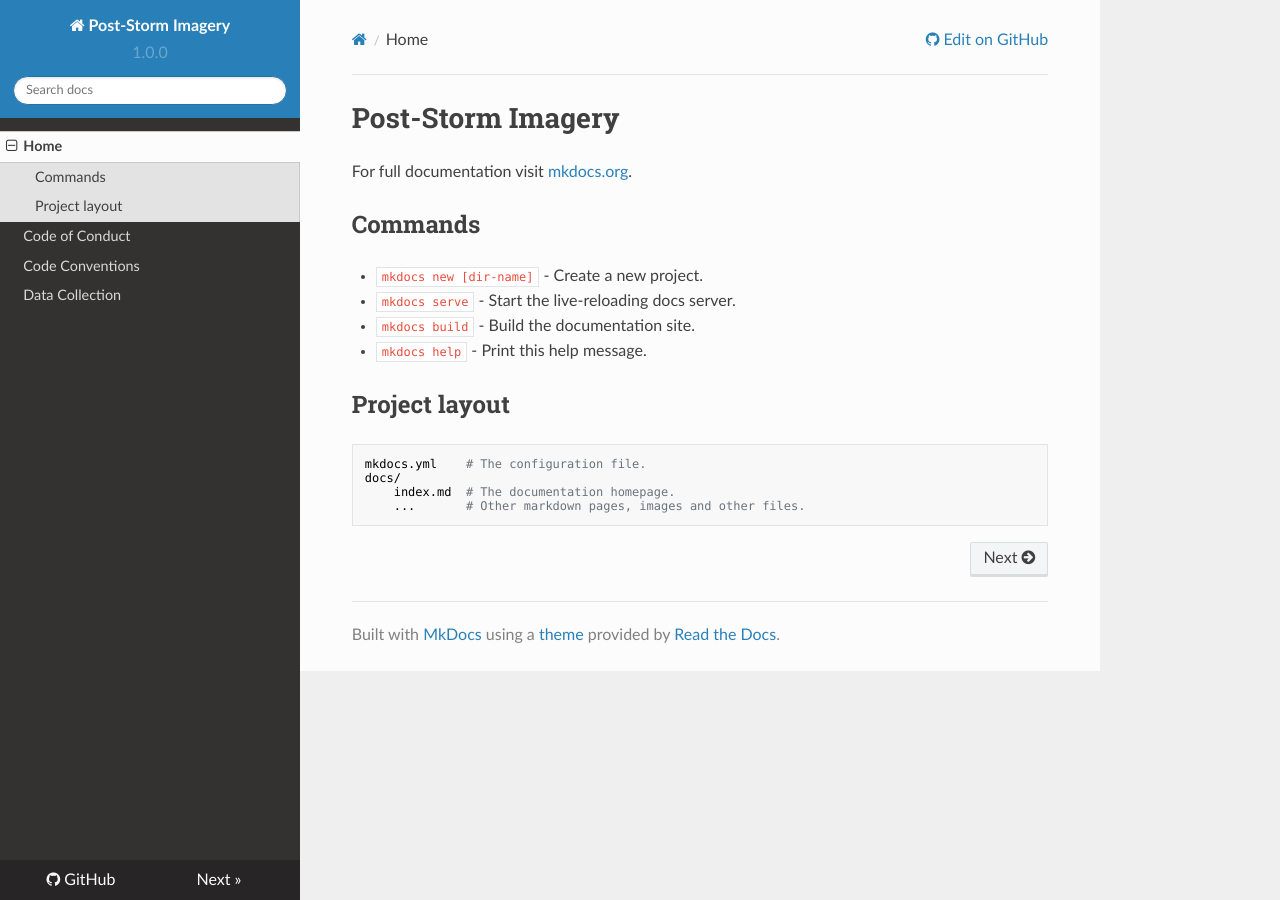
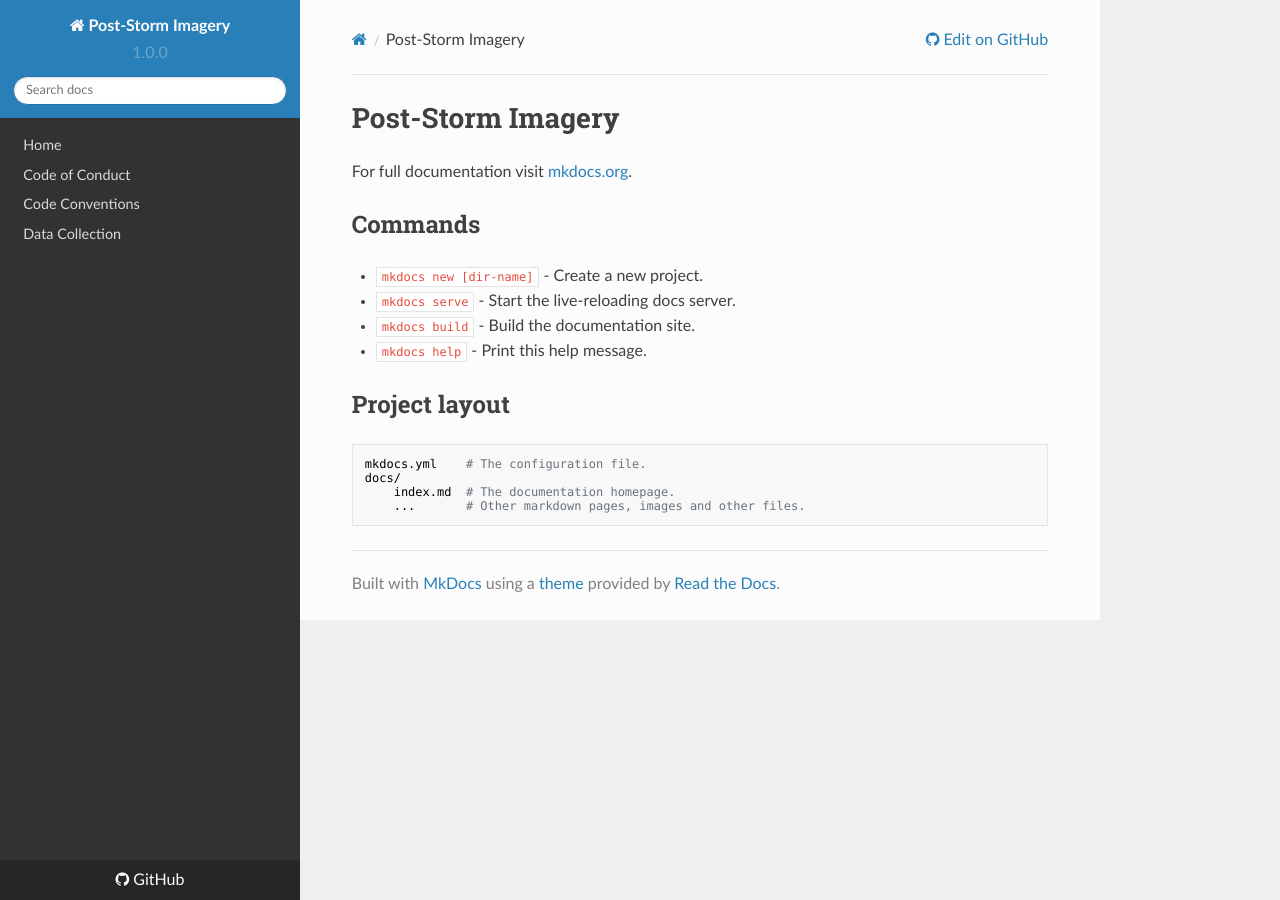
Before and after one commit to UNCG-CSE/Poststorm_Imagery, an MkDocs documentation site: the page built from docs/index.md, in a window 1280 px wide. Built offline with MkDocs 1.6.1, drawn with Linux system fonts in a browser that asks for light colours; nearby versions of some CDN libraries.

Commit message:
Try updating README as index (mkdocs)

```diff
--- a/mkdocs.yml
+++ b/mkdocs.yml
@@ -6,7 +6,7 @@
 site_url: 'https://post-storm-imagery.readthedocs.io/en/latest/'
 
 nav:
-    - Home: index.md
+    - Home: https://raw.githubusercontent.com/UNCG-CSE/Poststorm_Imagery/master/README.md
     - Code of Conduct: code_of_conduct.md
     - Code Conventions: contributing.md
     - Data Collection: collector.md
```
